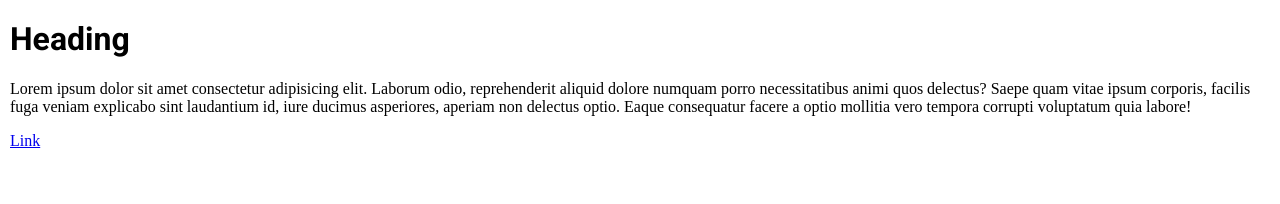
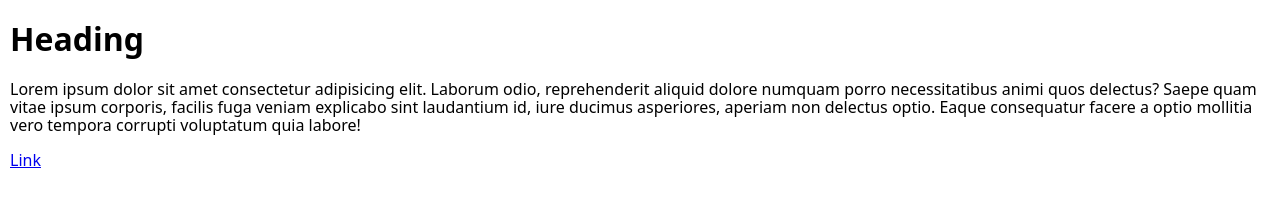
Before and after one commit to zahrabayatt/html-css-playground, a plain HTML site: page index.html in a window 1280 px wide. Drawn offline with Linux system fonts and the light colour scheme.

Commit message:
System font stack

```diff
--- a/css/style.css
+++ b/css/style.css
@@ -6,13 +6,22 @@
 
 body {
   margin: 10px;
-  font-family: "Open Sans" Arial, Helvetica, sans-serif;
+  font-family: system-ui, -apple-system, BlinkMacSystemFont, "Segoe UI", Roboto,
+    Oxygen, Ubuntu, Cantarell, "Open Sans", "Helvetica Neue", sans-serif;
 }
 
-h1 {
-  font-family: "Roboto", Arial, Helvetica, sans-serif;
-}
+/* System font stack
+  with this stack we can tell browser to use default font of operate system on the user computer
 
-/*
- get the link and name of the fonts from google font service: https://fonts.google.com/
+  benefits:
+    - can boost performance because browser don't need downland any font files
+    - no flash of unstyled text (FOUT) browser don't need downland any font files
+    - native look
+    - overall: better experience
+
+  problem:
+    - default fonts vary on different operate system and make fonts different on different systems
+
+
+  ** web safe font stack is general font that almost all system support and it is different from system font stack
 */
--- a/index.html
+++ b/index.html
@@ -3,17 +3,6 @@
   <head>
     <meta charset="UTF-8" />
     <meta name="viewport" content="width=device-width, initial-scale=1.0" />
-    <!--Place the link to the Google font before the stylesheet since it needs to be loaded first before it can be used in the stylesheet. -->
-    <link rel="preconnect" href="https://fonts.googleapis.com" />
-    <!-- preconnect relation type tells the browser our page is going to stabiles with the provided domain and retrieves contents from that domain.  -->
-    <link rel="preconnect" href="https://fonts.gstatic.com" crossorigin />
-    <link
-      href="https://fonts.googleapis.com/css2?family=Open+Sans:wght@400;700&family=Roboto:wght@700&display=optional"
-      rel="stylesheet"
-    />
-    <!-- google services is going to serve fonts rule provided in above link
-    ** if you look up at href of above link you can see query string parameters after question mark that you can edit it for example set display to optional
-    -->
     <link rel="stylesheet" href="css/normalize.css" />
     <link rel="stylesheet" href="css/style.css" />
     <title>Document</title>
```
